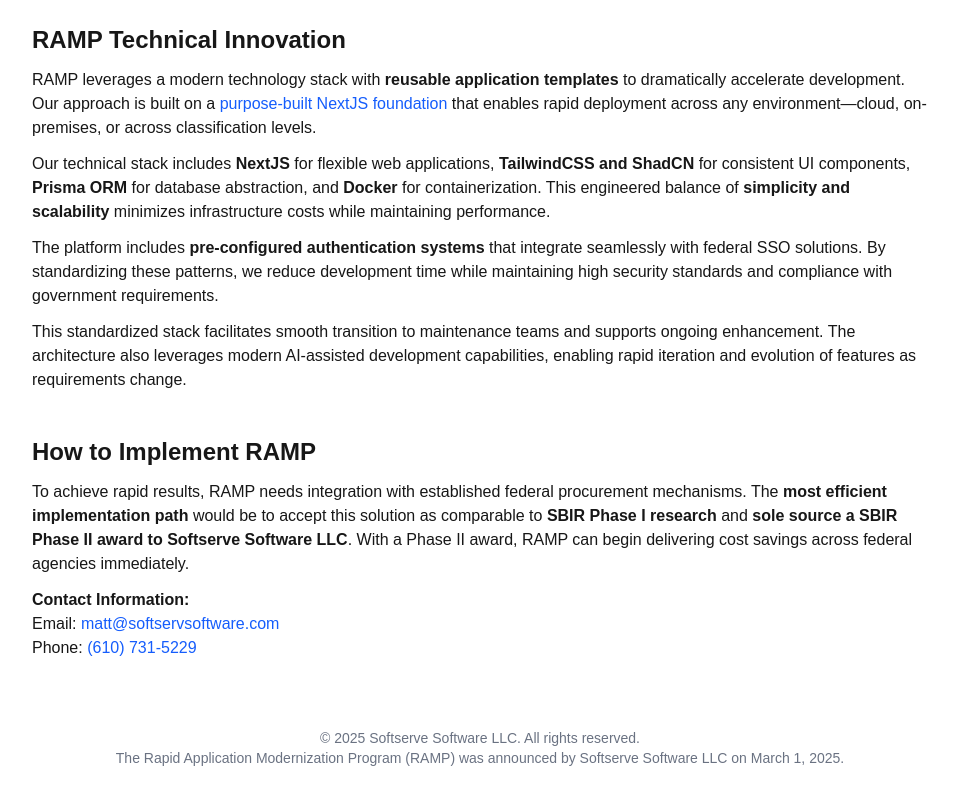
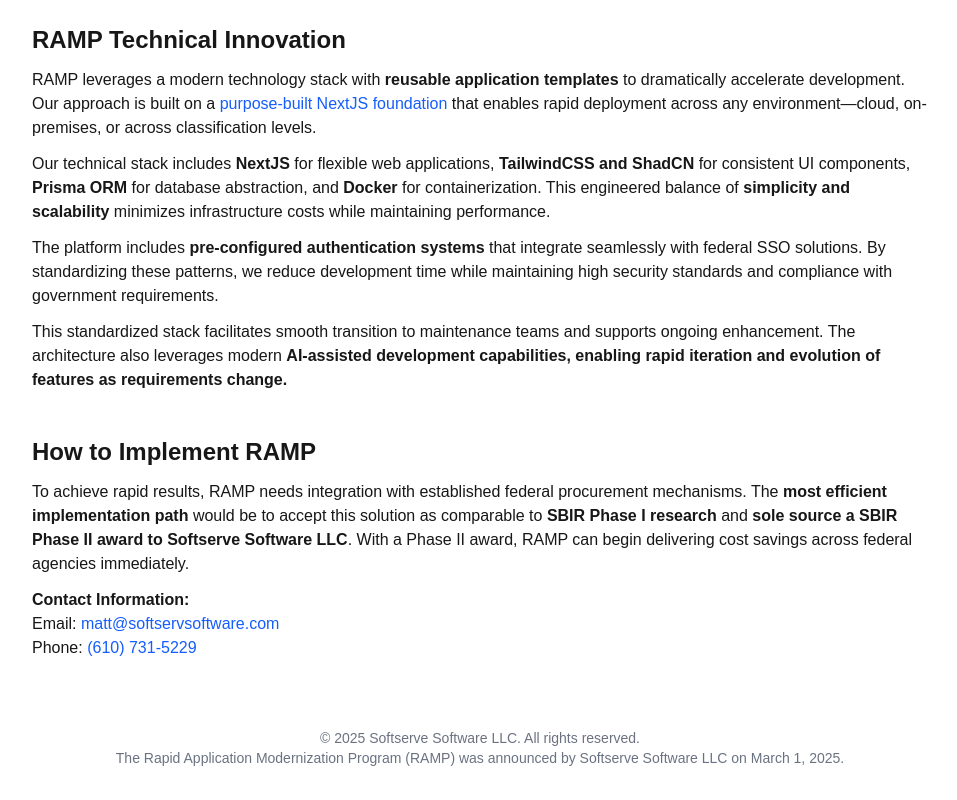
Before and after one commit to softservesoftware/ramp, a Next.js app in the folder webapp/: page / in a window 1280 px wide. Shown: the part 2831-3631 px from the top of the page, without its empty margins (160-1117 px from the left). Built offline with nearby package versions, Linux system fonts and the light colour scheme.

Commit message:
udpating copy

```diff
--- a/webapp/src/app/page.tsx
+++ b/webapp/src/app/page.tsx
@@ -119,8 +119,8 @@
 
           <p className="mb-3">
             This standardized stack facilitates smooth transition to maintenance teams and supports ongoing enhancement.
-            The architecture also leverages modern AI-assisted development capabilities, enabling rapid iteration and evolution
-            of features as requirements change.
+            The architecture also leverages modern <strong> AI-assisted development capabilities, enabling rapid iteration and evolution
+            of features as requirements change. </strong>
           </p>
         </Section>
 
```
